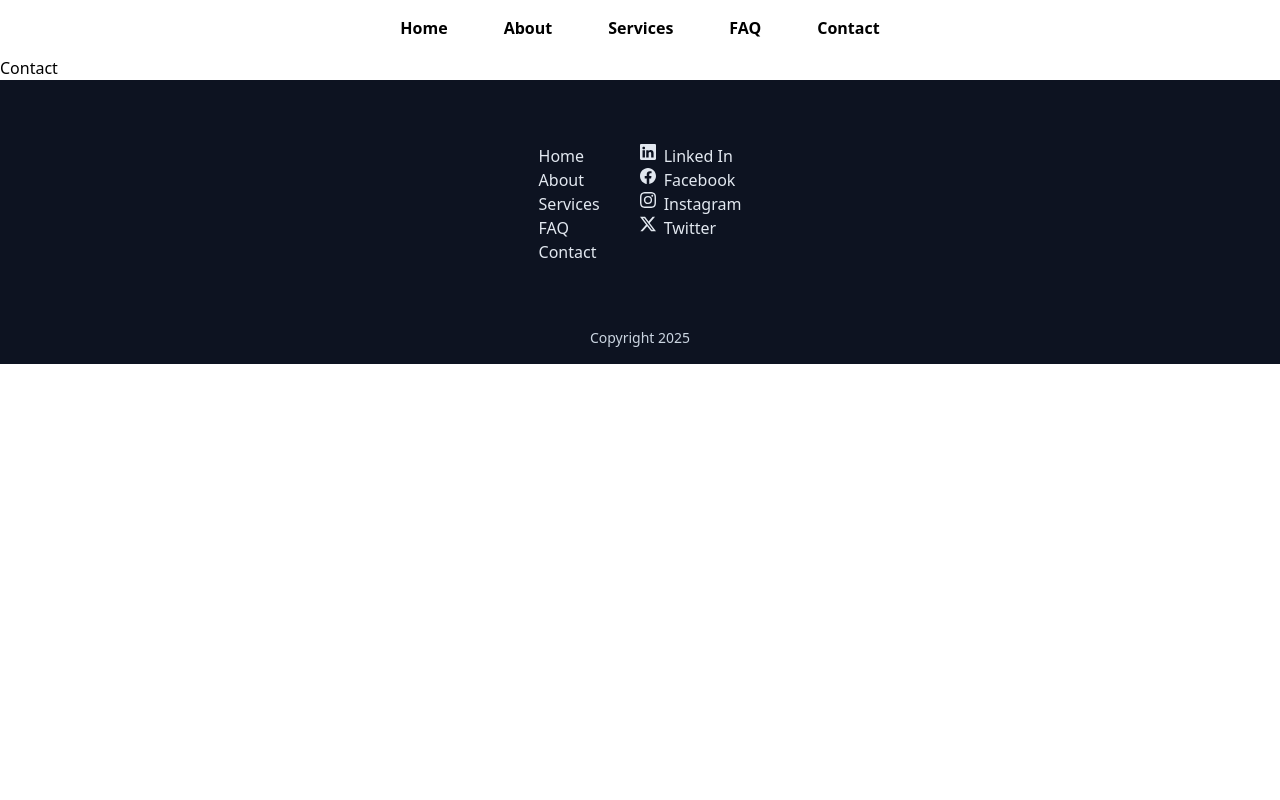
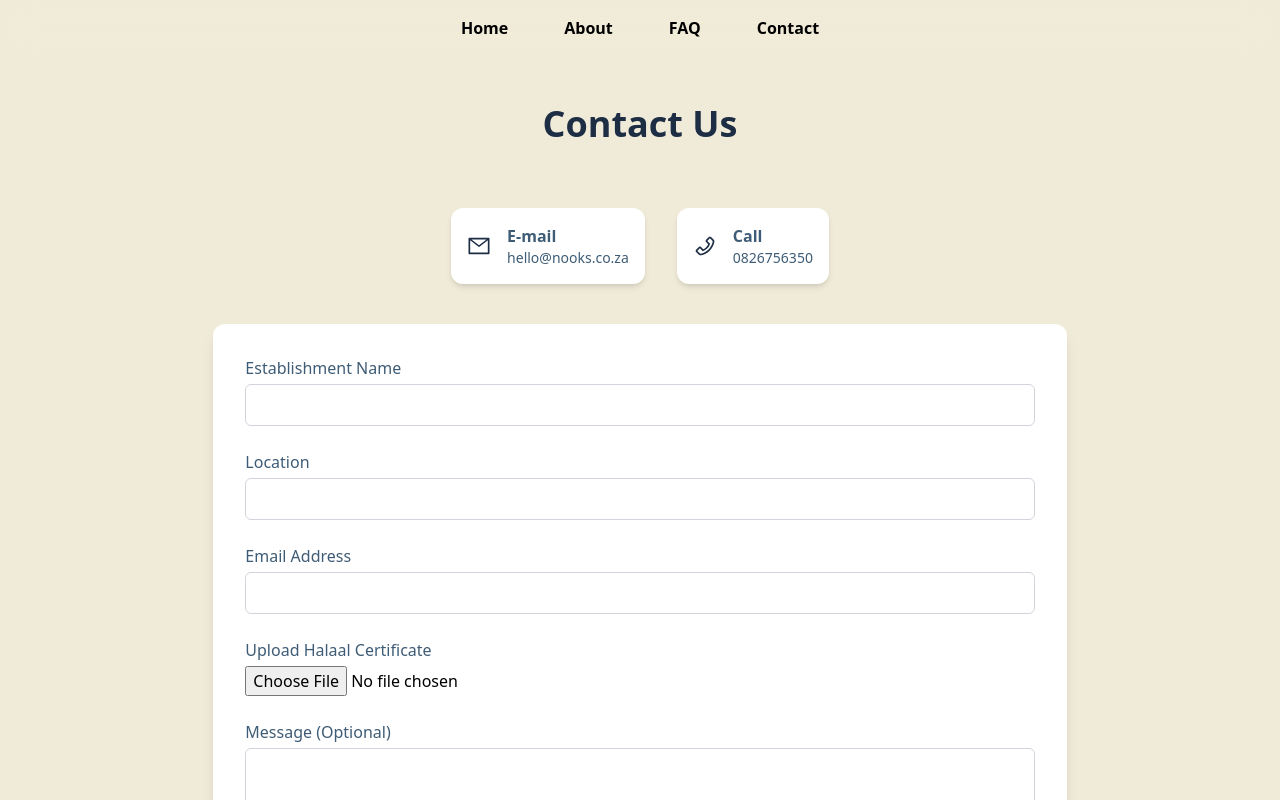
Before and after one commit to Junaidadams/halaal-hub, a React app: page /contact in a window 1280 px wide. Shown: the top 800 px of the page. Built offline with nearby package versions, Linux system fonts and the light colour scheme; the HTML template or start-up script is replaced by a standard one.

Commit message:
Added contact page draft

```diff
--- a/constants.js
+++ b/constants.js
@@ -11,6 +11,7 @@ import {
   FaEnvelope,
   FaUtensils,
 } from "react-icons/fa";
+import { AiOutlinePhone, AiOutlineMail } from "react-icons/ai";
 
 export const websiteInformation = [
   {
@@ -40,16 +41,11 @@ export const navigationLinks = [
   },
   {
     key: 3,
-    name: "services",
-    link: "/services",
-  },
-  {
-    key: 4,
     name: "FAQ",
     link: "/faq",
   },
   {
-    key: 5,
+    key: 4,
     name: "contact",
     link: "/contact",
   },
@@ -94,3 +90,13 @@ export const getStartedOptions = [
     icon: FaUtensils,
   },
 ];
+
+export const contactInformation = [
+  {
+    key: 1,
+    name: "E-mail",
+    address: "hello@nooks.co.za",
+    icon: AiOutlineMail,
+  },
+  { key: 2, name: "Call", address: "0826756350", icon: AiOutlinePhone },
+];
--- a/src/App.jsx
+++ b/src/App.jsx
@@ -4,7 +4,6 @@ import { Route, Routes } from "react-router-dom";
 import Home from "./pages/Home";
 import Faq from "./pages/Faq";
 import About from "./pages/About";
-import Services from "./pages/Services";
 import Contact from "./pages/Contact";
 import GetStarted from "./pages/GetStarted";
 
@@ -18,7 +17,6 @@ const App = () => {
       <Route path="/faq" element={<Faq />} />
       <Route path="/about" element={<About />} />
       <Route path="/contact" element={<Contact />} />
-      <Route path="/services" element={<Services />} />
       <Route path="*" element={<NoPage />} />
     </Routes>
   );
--- a/src/pages/About.jsx
+++ b/src/pages/About.jsx
@@ -7,7 +7,7 @@ const About = () => {
         {/* <h1 className="text-4xl font-black text-prussianBlue w-fit mx-auto py-6">
           About Us
         </h1> */}
-        <div className="flex mx-auto my-20 sm:w-2/3 xl:w-1/2">
+        <div className="flex mx-auto md:my-10 lg:my-14 xl:my-20 sm:w-2/3 xl:w-1/2">
           <AboutText
             text="Food brings people of all cultures together. This is especially true in the Cape Malay community, where sharing a meal is more than just eating—it’s about heritage, connection, and tradition. From the aroma of freshly baked koesisters on a Sunday morning to the warmth of a hearty akhni shared with family, Halaal food is at the heart of Cape Town’s vibrant culture."
             imgUrl="food.jpg"
@@ -26,7 +26,7 @@ const About = () => {
         <div className="flex mx-auto my-20 sm:w-2/3 xl:w-1/2">
           <AboutText
             text="We take authenticity seriously. Every establishment listed on Halaal Hub is required to submit valid Halaal certification before being approved. This ensures that all businesses on our platform adhere to strict Halaal standards, giving our users confidence in every meal they enjoy. Whether you're a local or a visitor, you can trust that the food you find here is 100% Halaal."
-            imgUrl="certification.jpg"
+            imgUrl="halal.jpg"
             reversed={false}
             heading="Halaal Certification"
           />
--- a/src/pages/Contact.jsx
+++ b/src/pages/Contact.jsx
@@ -1,5 +1,137 @@
+import { contactInformation } from "../../constants";
+import { useState } from "react";
+
 const Contact = () => {
-  return <div>Contact</div>;
+  const [formData, setFormData] = useState({
+    name: "",
+    location: "",
+    email: "",
+    message: "",
+    certificate: null,
+  });
+
+  const handleChange = (e) => {
+    const { name, value, files } = e.target;
+    if (name === "certificate") {
+      setFormData({ ...formData, certificate: files[0] });
+    } else {
+      setFormData({ ...formData, [name]: value });
+    }
+  };
+
+  const handleSubmit = (e) => {
+    e.preventDefault();
+    console.log("Submitted:", formData);
+    // Here, you'd usually send the form data to your backend or email service
+  };
+
+  return (
+    <div className="min-h-screen -mt-[56px] bg-eggshell flex">
+      <div className="mx-auto my-20 min-h-screen w-[95%] xl:w-2/3">
+        <h1 className="text-4xl font-black text-prussianBlue text-center py-6">
+          Contact Us
+        </h1>
+
+        {/* Contact Info Section */}
+        <div className="flex flex-wrap justify-center gap-8 my-10">
+          {contactInformation.map(({ key, name, address, icon: Icon }) => (
+            <div
+              key={key}
+              className="flex items-center gap-4 bg-white shadow-md p-4 rounded-xl text-paynesGrey"
+            >
+              <Icon className="text-2xl text-prussianBlue" />
+              <div>
+                <p className="font-semibold">{name}</p>
+                <p className="text-sm">{address}</p>
+              </div>
+            </div>
+          ))}
+        </div>
+
+        {/* Contact Form */}
+        <form
+          onSubmit={handleSubmit}
+          className="bg-white p-8 rounded-xl shadow-lg space-y-6"
+        >
+          <div>
+            <label className="block text-paynesGrey font-medium mb-1">
+              Establishment Name
+            </label>
+            <input
+              type="text"
+              name="name"
+              required
+              value={formData.name}
+              onChange={handleChange}
+              className="w-full p-2 border border-gray-300 rounded-md"
+            />
+          </div>
+
+          <div>
+            <label className="block text-paynesGrey font-medium mb-1">
+              Location
+            </label>
+            <input
+              type="text"
+              name="location"
+              required
+              value={formData.location}
+              onChange={handleChange}
+              className="w-full p-2 border border-gray-300 rounded-md"
+            />
+          </div>
+
+          <div>
+            <label className="block text-paynesGrey font-medium mb-1">
+              Email Address
+            </label>
+            <input
+              type="email"
+              name="email"
+              required
+              value={formData.email}
+              onChange={handleChange}
+              className="w-full p-2 border border-gray-300 rounded-md"
+            />
+          </div>
+
+          <div>
+            <label className="block text-paynesGrey font-medium mb-1">
+              Upload Halaal Certificate
+            </label>
+            <input
+              type="file"
+              name="certificate"
+              accept="image/*,application/pdf"
+              required
+              onChange={handleChange}
+              className="w-full"
+            />
+          </div>
+
+          <div>
+            <label className="block text-paynesGrey font-medium mb-1">
+              Message (Optional)
+            </label>
+            <textarea
+              name="message"
+              rows="4"
+              value={formData.message}
+              onChange={handleChange}
+              className="w-full p-2 border border-gray-300 rounded-md"
+            />
+          </div>
+
+          <button
+            type="submit"
+            className="bg-prussianBlue text-white py-2 px-6 rounded-md hover:bg-paynesGrey transition"
+          >
+            Submit
+          </button>
+        </form>
+      </div>
+    </div>
+  );
 };
 
 export default Contact;
--- a/src/pages/Services.jsx
+++ /dev/null
@@ -1,5 +0,0 @@
-const Services = () => {
-  return <div>Services</div>;
-};
-
-export default Services;
```
Also changed, not shown: 1 other file (tests, documents, lock files or other folders).
